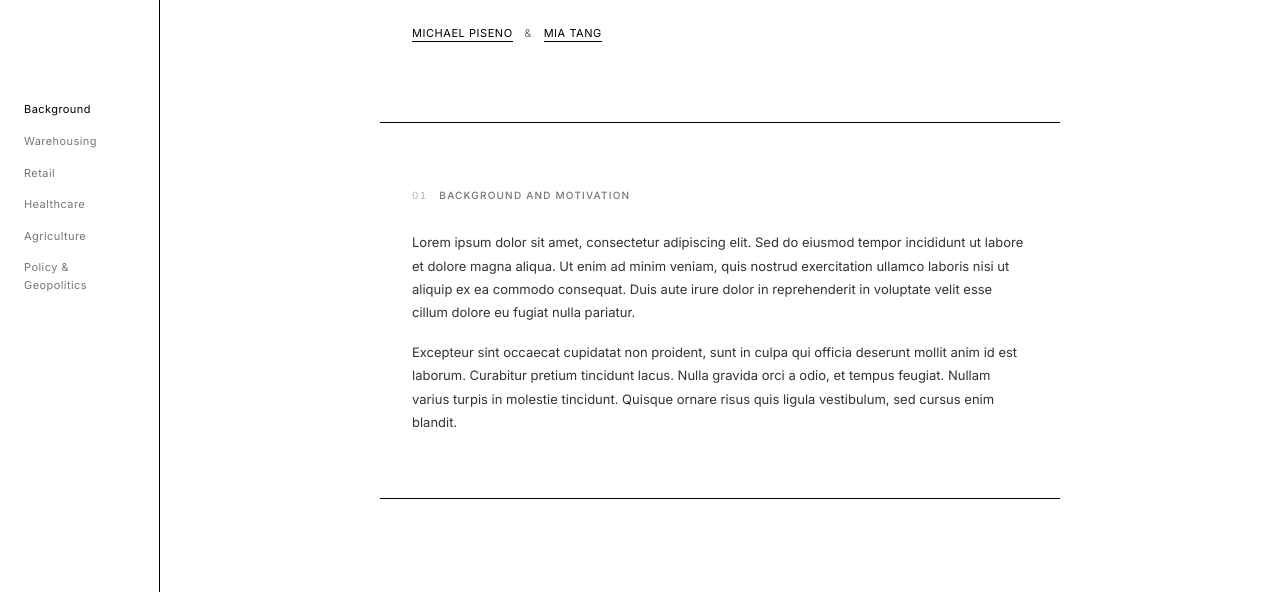
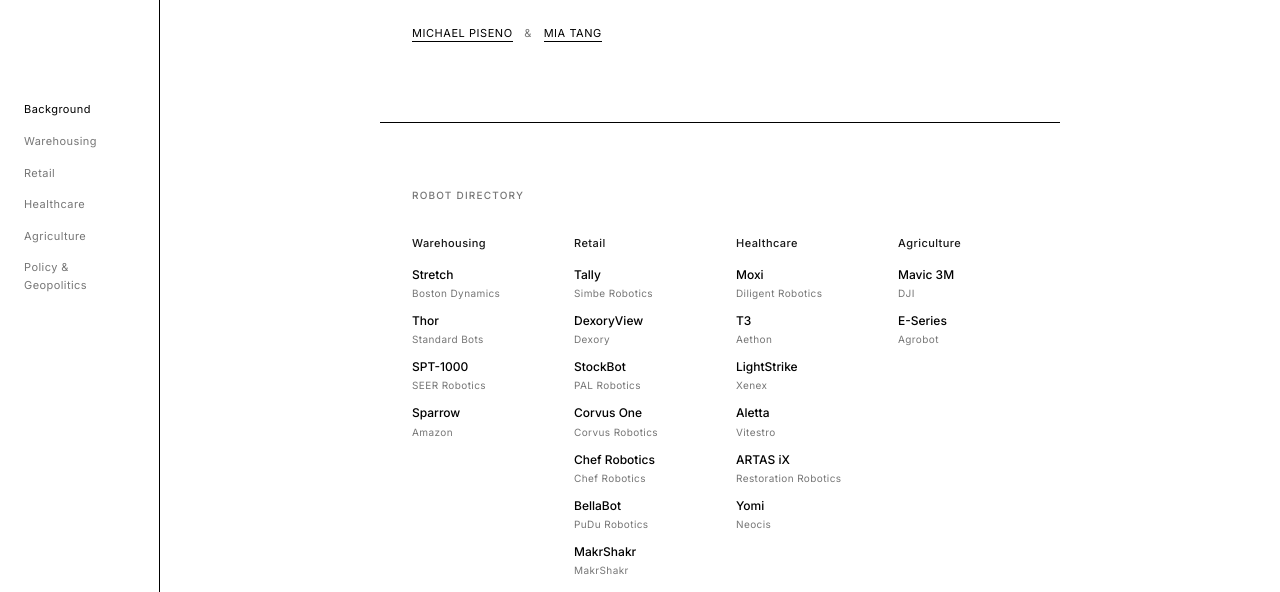
Before and after one commit to miatang13/PUBPOL-final-project, a website built with Vite: page index.html in a window 1280 px wide. Shown: the part 202-794 px from the top of the page. Built offline with nearby package versions, Linux system fonts and the light colour scheme.

Commit message:
Add blurbs for healthcare and retail, add robot directory

```diff
--- a/src/data/healthcare.js
+++ b/src/data/healthcare.js
@@ -91,9 +91,14 @@ const yomiDescription = `## **Neocis | Yomi**
 * **Clinical Clearance:** FDA-cleared for both partially edentulous and fully edentulous patients.
 * **Workflow:** Digital end-to-end integration from CT scan to final crown placement.`;
 
+const healthcareDescription = `
+Healthcare is one of the most labor-intensive industries, with clinical staff spending a significant portion of their shifts on non-patient-facing tasks like transporting supplies, disinfecting rooms, and drawing blood. Chronic staffing shortages and clinician burnout have accelerated interest in robotic solutions across the care continuum. Robots in healthcare span a wide range: autonomous mobile robots that handle hospital logistics, UV disinfection systems that eliminate pathogens, precision surgical assistants that guide implant placement, and even autonomous blood-draw devices. Because these systems operate in safety-critical environments alongside vulnerable patients, they face some of the most rigorous regulatory and reliability standards of any industry.
+`;
+
 /** @type {import('./index.js').Field} */
 export default {
   field: 'Healthcare',
+  description: healthcareDescription,
   jobs: [
     {
       title: 'Clinical Support Technician',
--- a/src/data/retail.js
+++ b/src/data/retail.js
@@ -109,9 +109,13 @@ const toniDescription = `## **Makr Shakr | Toni**
 * **Performance:** Up to 80 drinks/hour (Toni) or 250 drinks/hour (Toni Veloce).
 * **Safety Features:** Laser fences and motion sensors for human-robot proximity.`;
 
+const retailDescription = `
+Retail and food service employ millions of workers in roles that range from stocking shelves and managing inventory to preparing meals and serving customers. These industries face persistent labor shortages, high turnover rates, and razor-thin margins — making them prime targets for automation. Robots in this space fall into two broad categories: back-of-house systems that handle inventory tracking, warehousing, and food preparation, and front-of-house robots that interact directly with customers as servers, bartenders, or greeters. Unlike industrial automation, retail robots must operate safely alongside shoppers and diners in unstructured, crowded environments, which demands advanced navigation, social awareness, and compact design.
+`;
+
 export default {
   field: 'Retail',
-
+  description: retailDescription,
   jobs: [
     {
       title: 'Stock Clerk',
--- a/src/main.js
+++ b/src/main.js
@@ -7,6 +7,7 @@ import policy from './data/policy.js'
 import { renderGrid } from './render/grid.js'
 import { renderNav } from './render/nav.js'
 import { renderBackToTop } from './render/backToTop.js'
+import { renderDirectory } from './render/directory.js'
 import { initModal, openModal } from './render/modal.js'
 
 gsap.registerPlugin(ScrollTrigger)
@@ -79,6 +80,9 @@ function init() {
 
   const main = document.getElementById('main-content')
 
+  // Robot directory
+  main.appendChild(renderDirectory(fields))
+
   // Background and Motivation section
   main.appendChild(buildTextSection('section-background', background.title, background.paragraphs))
 
@@ -100,6 +104,8 @@ function init() {
   animateIn('#hero-subtitle', { y: 20, duration: 0.8, delay: 0.2 })
 
   // Scroll-reveal
+  scrollReveal('.directory-heading', { y: 20 })
+  scrollReveal('.directory-group', { y: 24 })
   scrollReveal('.text-section__heading', { y: 20 })
   scrollReveal('.text-section__body', { y: 16 })
   scrollReveal('.field-heading', { y: 24 })
--- /dev/null
+++ b/src/render/directory.js
@@ -0,0 +1,57 @@
+/**
+ * Renders a robot directory section listing all robots and their companies.
+ * Each entry navigates to the industry section containing the robot.
+ * @param {import('../data/index.js').Field[]} fields
+ * @returns {HTMLElement}
+ */
+export function renderDirectory(fields) {
+  const section = document.createElement('section')
+  section.id = 'section-directory'
+  section.className = 'directory-section'
+
+  section.innerHTML = `<h2 class="directory-heading">Robot Directory</h2>`
+
+  const grid = document.createElement('div')
+  grid.className = 'directory-grid'
+
+  fields.forEach((fieldData) => {
+    const targetId = `section-${fieldData.field.toLowerCase()}`
+
+    const group = document.createElement('div')
+    group.className = 'directory-group'
+
+    group.innerHTML = `<h3 class="directory-group__field">${fieldData.field}</h3>`
+
+    const list = document.createElement('ul')
+    list.className = 'directory-list'
+
+    fieldData.jobs.forEach((job) => {
+      job.robots.forEach((robot) => {
+        const li = document.createElement('li')
+        li.className = 'directory-item'
+
+        const link = document.createElement('a')
+        link.className = 'directory-link'
+        link.href = `#${targetId}`
+        link.innerHTML = `
+          <span class="directory-link__robot">${robot.name}</span>
+          <span class="directory-link__company">${robot.company}</span>
+        `
+
+        link.addEventListener('click', (e) => {
+          e.preventDefault()
+          document.getElementById(targetId)?.scrollIntoView({ behavior: 'smooth' })
+        })
+
+        li.appendChild(link)
+        list.appendChild(li)
+      })
+    })
+
+    group.appendChild(list)
+    grid.appendChild(group)
+  })
+
+  section.appendChild(grid)
+  return section
+}
--- a/src/style.css
+++ b/src/style.css
@@ -407,6 +407,75 @@ body {
   margin-top: 6px;
 }
 
+/* ─── Robot directory ─────────────────────────────────── */
+
+.directory-section {
+  max-width: 680px;
+  margin: 0 auto;
+  padding: 64px 32px;
+  border-bottom: var(--border);
+}
+
+.directory-heading {
+  font-size: 10px;
+  font-weight: 500;
+  letter-spacing: 0.12em;
+  text-transform: uppercase;
+  color: var(--color-muted);
+  margin-bottom: 32px;
+}
+
+.directory-grid {
+  display: grid;
+  grid-template-columns: repeat(2, 1fr);
+  gap: 32px;
+}
+
+@media (min-width: 640px) {
+  .directory-grid { grid-template-columns: repeat(4, 1fr); }
+}
+
+.directory-group__field {
+  font-size: 11px;
+  font-weight: 500;
+  letter-spacing: 0.04em;
+  margin-bottom: 12px;
+}
+
+.directory-list {
+  list-style: none;
+  padding: 0;
+  margin: 0;
+}
+
+.directory-item {
+  margin-bottom: 10px;
+}
+
+.directory-link {
+  display: flex;
+  flex-direction: column;
+  gap: 1px;
+  text-decoration: none;
+  transition: opacity 0.15s;
+}
+
+.directory-link:hover {
+  opacity: 0.5;
+}
+
+.directory-link__robot {
+  font-size: 12px;
+  font-weight: 500;
+  color: #000;
+}
+
+.directory-link__company {
+  font-size: 10px;
+  letter-spacing: 0.04em;
+  color: var(--color-muted);
+}
+
 /* ─── Back to top ─────────────────────────────────────── */
 
 #back-to-top {
```
